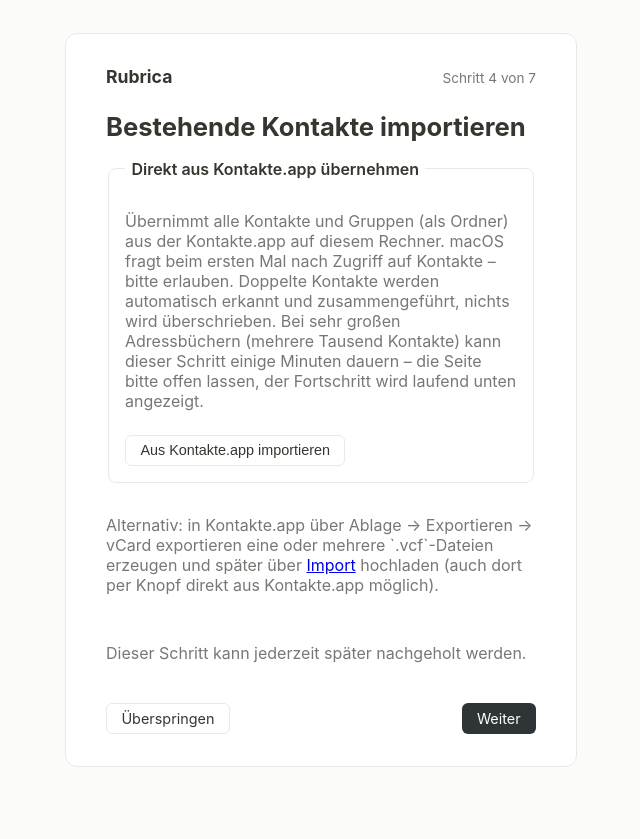
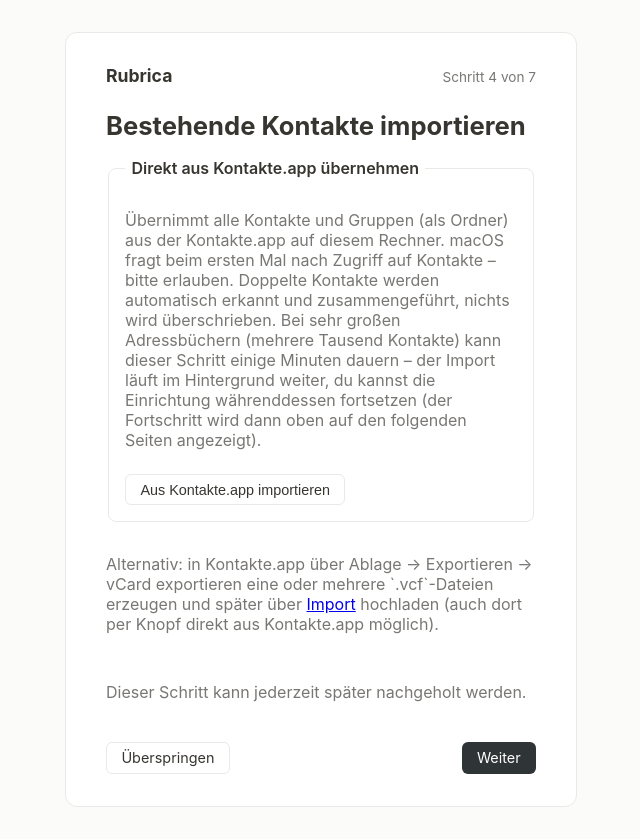
Before and after one commit to inderfab/rubrica, a FastAPI app: page /setup/4 in a window 1280 px wide. Shown: the whole page, without its empty margins (319-959 px from the left). Before the commit the page ends 767 px from the top, so only its background shows below. Run offline with FastAPI, Linux system fonts and the light colour scheme.

Commit message:
Version 1.2.2 - Setup-Import-Fix + Ordner-Löschoption
- Fix: Setup-Assistent Schritt 4 - "Aus Kontakte.app importieren" tat sichtbar
  nichts beim Klicken. setup_base.html band app.js nie ein, wodurch
  rubricaKontakteAppImportStarten() nicht existierte (stiller ReferenceError).
- UX: Import blockiert die Einrichtung nicht mehr - läuft im Hintergrund weiter,
  ein neuer Status-Banner in setup_base.html zeigt Fortschritt/Ergebnis auf allen
  folgenden Schritten an (statt Alert-Dialog "bitte warten").
- Neue Checkbox "Auch alle Ordner löschen" bei Einstellungen -> Gefahrenzone.

Co-Authored-By: Claude Sonnet 5 <noreply@anthropic.com>

```diff
--- a/web/templates/setup_4_import.html
+++ b/web/templates/setup_4_import.html
@@ -1,6 +1,7 @@
 {% extends "setup_base.html" %}
 {% block title %}Kontakte importieren – Rubrica-Einrichtung{% endblock %}
 {% block schritt_anzeige %}<span class="setup-schritt">Schritt 4 von 7</span>{% endblock %}
+{% block hintergrund_import_banner %}{% endblock %}
 {% block content %}
 <h1>Bestehende Kontakte importieren</h1>
 
@@ -10,11 +11,12 @@
         Übernimmt alle Kontakte und Gruppen (als Ordner) aus der Kontakte.app auf diesem Rechner. macOS fragt
         beim ersten Mal nach Zugriff auf Kontakte – bitte erlauben. Doppelte Kontakte werden automatisch
         erkannt und zusammengeführt, nichts wird überschrieben. Bei sehr großen Adressbüchern
-        (mehrere Tausend Kontakte) kann dieser Schritt einige Minuten dauern – die Seite bitte offen lassen,
-        der Fortschritt wird laufend unten angezeigt.
+        (mehrere Tausend Kontakte) kann dieser Schritt einige Minuten dauern – der Import läuft im
+        Hintergrund weiter, du kannst die Einrichtung währenddessen fortsetzen (der Fortschritt wird dann
+        oben auf den folgenden Seiten angezeigt).
     </p>
     <button type="button" id="setup-import-knopf" class="secondary"
-            onclick="rubricaKontakteAppImportStarten('/setup/import-contacts-app', '/setup/import-contacts-app/status', 'setup-import-knopf', 'setup-import-ergebnis', (laeuft) => { rubricaImportLaeuft = laeuft; })">
+            onclick="rubricaKontakteAppImportStarten('/setup/import-contacts-app', '/setup/import-contacts-app/status', 'setup-import-knopf', 'setup-import-ergebnis')">
         Aus Kontakte.app importieren
     </button>
     <p id="setup-import-ergebnis" style="padding:0.6rem 0.8rem; margin-top:0.7rem; border-radius:6px; display:none"></p>
@@ -29,20 +31,7 @@
     Dieser Schritt kann jederzeit später nachgeholt werden.
 </p>
 <div class="actions" style="justify-content:space-between; margin-top:1.5rem">
-    <a class="btn secondary" id="setup-import-skip" href="/setup/5" onclick="return rubricaSetupNavGuard(event)">Überspringen</a>
-    <a class="btn" id="setup-import-weiter" href="/setup/5" onclick="return rubricaSetupNavGuard(event)">Weiter</a>
+    <a class="btn secondary" href="/setup/5">Überspringen</a>
+    <a class="btn" href="/setup/5">Weiter</a>
 </div>
-
-<script>
-let rubricaImportLaeuft = false;
-
-function rubricaSetupNavGuard(event) {
-    if (rubricaImportLaeuft) {
-        event.preventDefault();
-        alert('Der Import läuft noch – bitte warten, bis unten ein Ergebnis erscheint.');
-        return false;
-    }
-    return true;
-}
-</script>
 {% endblock %}
--- a/web/templates/setup_base.html
+++ b/web/templates/setup_base.html
@@ -4,6 +4,7 @@
     <meta charset="UTF-8">
     <title>{% block title %}Einrichtung – Rubrica{% endblock %}</title>
     <link rel="stylesheet" href="/static/style.css?v={{ app_version }}">
+    <script src="/static/app.js?v={{ app_version }}"></script>
 </head>
 <body>
     <div class="setup-wrapper">
@@ -12,6 +13,46 @@
                 <span class="brand">Rubrica</span>
                 {% block schritt_anzeige %}{% endblock %}
             </div>
+            {% block hintergrund_import_banner %}
+            <div id="setup-hintergrund-import-banner"
+                 style="display:none; padding:0.6rem 0.9rem; margin-bottom:1rem; border-radius:6px; background:var(--bg-hell, #f2f2f2); font-size:0.9rem;"></div>
+            <script>
+                (function () {
+                    function rubricaSetupImportBannerAktualisieren() {
+                        fetch('/setup/import-contacts-app/status')
+                            .then(r => r.json())
+                            .then(daten => {
+                                const banner = document.getElementById('setup-hintergrund-import-banner');
+                                if (!banner) return;
+                                if (daten.laeuft) {
+                                    let text = 'Kontakte werden im Hintergrund importiert…';
+                                    if (daten.gesamt) text += ` (${daten.verarbeitet} von ${daten.gesamt})`;
+                                    banner.textContent = text;
+                                    banner.style.display = 'block';
+                                    banner.style.background = 'var(--bg-hell, #f2f2f2)';
+                                    banner.style.color = '';
+                                    setTimeout(rubricaSetupImportBannerAktualisieren, 1500);
+                                } else if (daten.fertig && daten.ergebnis) {
+                                    const e = daten.ergebnis;
+                                    banner.textContent = `✓ Import abgeschlossen: ${e.importiert} von ${e.gefunden} Kontakten übernommen.`;
+                                    banner.style.display = 'block';
+                                    banner.style.background = '#e6f4ea';
+                                    banner.style.color = '#1a7f37';
+                                } else if (daten.fertig && daten.fehler_meldung) {
+                                    banner.textContent = `✗ Import fehlgeschlagen (${daten.fehler_meldung})`;
+                                    banner.style.display = 'block';
+                                    banner.style.background = '#fdecea';
+                                    banner.style.color = '#eb5757';
+                                } else {
+                                    banner.style.display = 'none';
+                                }
+                            })
+                            .catch(() => {});
+                    }
+                    rubricaSetupImportBannerAktualisieren();
+                })();
+            </script>
+            {% endblock %}
             {% block content %}{% endblock %}
         </div>
     </div>
```
Also changed, not shown: db/queries.py (+11 -0 lines), tests/test_settings_web.py (+17 -0 lines), tests/test_setup_web.py (+12 -0 lines), web/settings.py (+16 -6 lines), web/templates/settings.html (+10 -4 lines), 1 other file.
